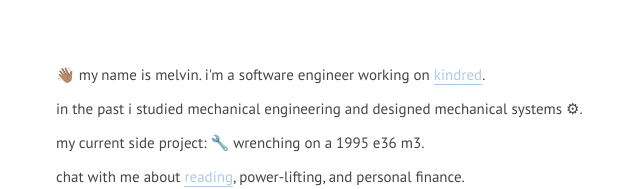
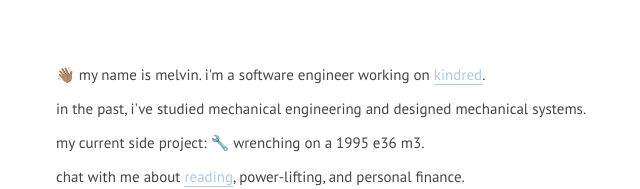
Before and after one commit to MelvinMallari/personal-website, a Next.js app: page / in a window 1280 px wide. Shown: the top 189 px of the page, without its empty margins (9-649 px from the left). Built offline with nearby package versions, Linux system fonts and the light colour scheme.

Commit message:
i -> i've, remove gear emoji

```diff
--- a/pages/index.js
+++ b/pages/index.js
@@ -18,8 +18,8 @@
           <a href="https://www.withkindred.com/">kindred</a>.{' '}
         </p>
         <p>
-          in the past i studied mechanical engineering and designed mechanical
-          systems ⚙.
+          in the past, i've studied mechanical engineering and designed
+          mechanical systems.
         </p>
         <p>my current side project: 🔧 wrenching on a 1995 e36 m3.</p>
         <p>
```
